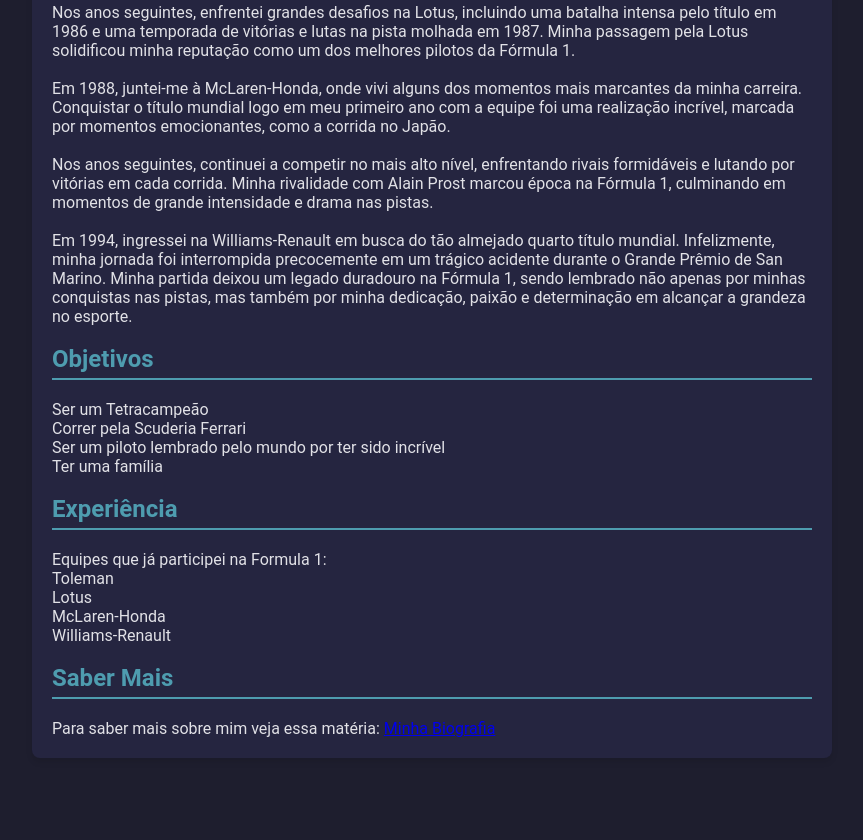
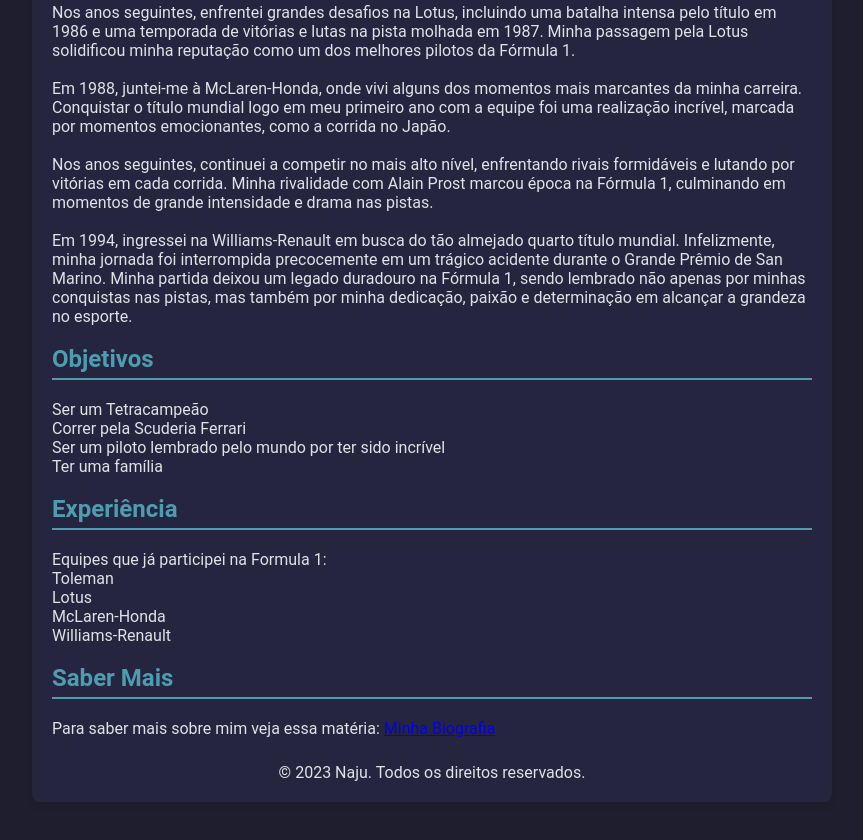
Before and after one commit to S4naju/Curriculo-Senna, a plain HTML site: page index.html in a window 1280 px wide. Shown: the part 849-1689 px from the top of the page, without its empty margins (208-1071 px from the left). Before the commit the page ends 1657 px from the top, so only its background shows below. Drawn offline with Linux system fonts and the light colour scheme.

Commit message:
Add files via upload

```diff
--- a/estilo.css
+++ b/estilo.css
@@ -63,3 +63,10 @@
 ul {
     list-style-type: disc;
 }
+
+.footer{
+    padding-top: 25px;
+    display: flex;
+    align-items: center;
+    justify-content: center;
+}
--- a/index.html
+++ b/index.html
@@ -91,6 +91,8 @@
                     href="https://www.educamaisbrasil.com.br/educacao/dicas/ayrton-senna-conheca-a-biografia-e-historia-de-senna">Minha
                     Biografia</a> </p>
         </section>
+
+        <div class="footer">© 2023 Naju. Todos os direitos reservados.</div>
     </div>
 
 </body>
```
